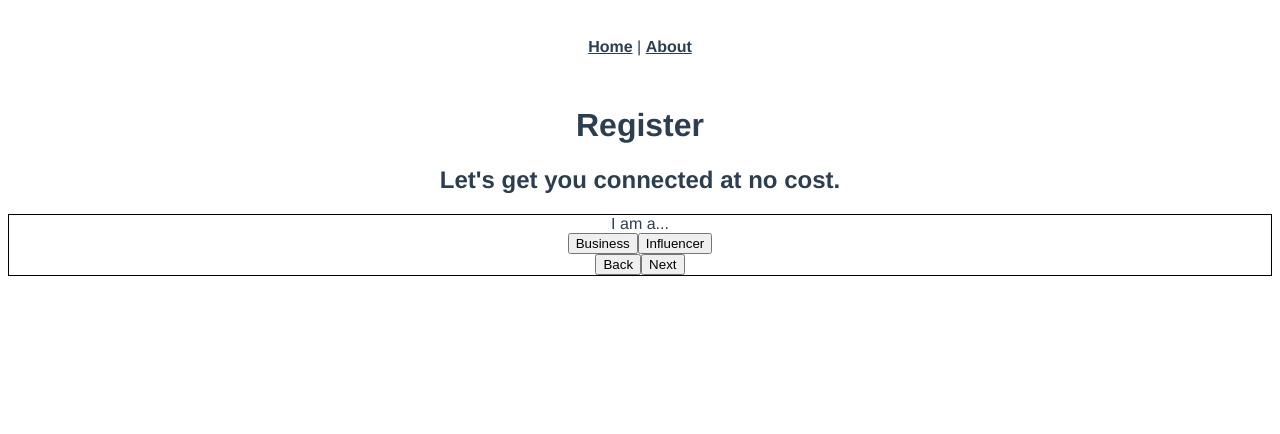
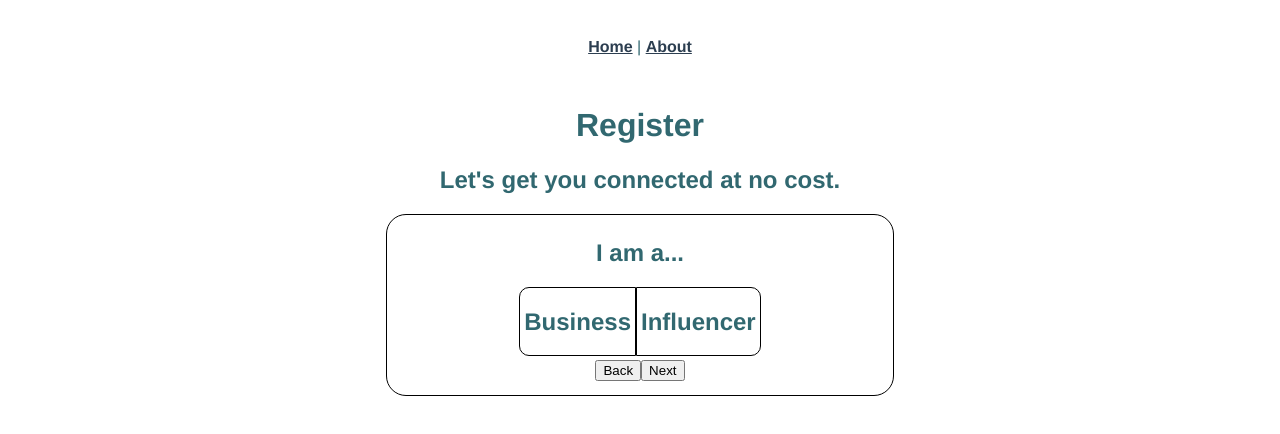
Before and after one commit to sorinburghiu2323/Conffiliate, a Vue app in the folder frontend/: page /#/register in a window 1280 px wide. Shown: the top 434 px of the page. Built offline with nearby package versions, Linux system fonts and the light colour scheme.

Commit message:
Added some styling

```diff
--- a/frontend/src/App.vue
+++ b/frontend/src/App.vue
@@ -13,7 +13,7 @@
   -webkit-font-smoothing: antialiased;
   -moz-osx-font-smoothing: grayscale;
   text-align: center;
-  color: #2c3e50;
+  color: #316870;
 }
 
 #nav {
--- a/frontend/src/components/RegisterSteps/Step1.vue
+++ b/frontend/src/components/RegisterSteps/Step1.vue
@@ -1,8 +1,8 @@
 <template>
-  I am a...
+  <h2>I am a...</h2>
   <div class="select">
-    <button name="Business" type="submit" @click.prevent="route('business')">Business</button>
-    <button name="Influencer" type="submit" @click.prevent="">Influencer</button>
+    <div class="business" @click.prevent="route('business')"><h2>Business</h2></div>
+    <div class="influencer" @click.prevent=""><h2>Influencer</h2></div>
   </div>
 </template>
 
@@ -24,5 +24,25 @@ export default {
 </script>
 
 <style scoped>
-
+.select {
+  margin: auto;
+  position: relative;
+  display: flex;
+}
+.business {
+  margin-left:auto;
+  border-radius: 10px 0 0 10px;
+  cursor: pointer;
+  padding-left: 4px;
+  padding-right: 4px;
+  border: 1px solid black;
+}
+.influencer {
+  margin-right: auto;
+  border-radius: 0 10px 10px 0;
+  cursor: pointer;
+  padding-left: 4px;
+  padding-right: 4px;
+  border: 1px solid black;
+}
 </style>
--- a/frontend/src/components/RegisterSteps/Step2.vue
+++ b/frontend/src/components/RegisterSteps/Step2.vue
@@ -1,10 +1,13 @@
 <template>
-  <input type="text" v-model="name"/>
-  <input type="text" v-model="email"/>
+  <h2>
+    About you...
+  </h2>
+  <input type="text" v-model="name" placeholder="Name"/>
+  <input type="text" v-model="email" placeholder="Email"/>
   <div v-if="!business">
-      <input type="text" v-model="aka"/>
+      <input type="text" v-model="aka" placeholder="Known as"/>
   </div>
-  <input type="text" v-model="phone"/>
+  <input type="text" v-model="phone" placeholder="Phone number"/>
 </template>
 
 <script>
--- /dev/null
+++ b/frontend/src/components/RegisterSteps/Step3.vue
@@ -0,0 +1,28 @@
+<template>
+  <h2>
+    Description...
+  </h2>
+  <input class="textarea" type="text" v-model="bio" placeholder="About yourself or your business..."/>
+  <input class="textarea" type="text" v-model="keywords" placeholder="Keywords..."/>
+</template>
+
+<script>
+export default {
+  name: "Step3",
+  data() {
+    return {
+      bio: '',
+      keywords: '',
+    }
+  },
+  props: {
+    business: Boolean,
+  }
+}
+</script>
+
+<style scoped>
+.textarea {
+
+}
+</style>
--- a/frontend/src/views/Register.vue
+++ b/frontend/src/views/Register.vue
@@ -1,12 +1,15 @@
 <template>
   <h1>Register</h1>
   <h2>Let's get you connected at no cost.</h2>
-  <div style="border: 1px solid black; margin:auto;">
+  <div class="form-container">
     <div v-if="step === 1">
       <Step1 @business="setBusiness" @nextStep="goNext"></Step1>
     </div>
     <div v-else-if="step === 2">
-      <Step2></Step2>
+      <Step2 :business="business"></Step2>
+    </div>
+    <div v-else-if="step === 3">
+      <Step3></Step3>
     </div>
     <div class="bottom-nav">
       <button name="back" @click.prevent="goBack">Back</button>
@@ -18,6 +21,7 @@
 <script>
 import Step1 from '../components/RegisterSteps/Step1.vue'
 import Step2 from '../components/RegisterSteps/Step2.vue'
+import Step3 from "@/components/RegisterSteps/Step3";
 export default {
 name: "Register",
   data(){
@@ -29,6 +33,7 @@ name: "Register",
   components: {
     Step1,
     Step2,
+    Step3,
   },
   methods: {
     goNext(){
@@ -49,5 +54,16 @@ name: "Register",
 </script>
 
 <style scoped>
+.form-container {
+  padding-top: 4px;
+  width: max(500px, 40%);
+  padding-bottom:10px;
+  border-radius: 20px;
+  border: 1px solid black;
+  margin:auto;
+}
 
+.bottom-nav {
+  padding: 4px;
+}
 </style>
```
